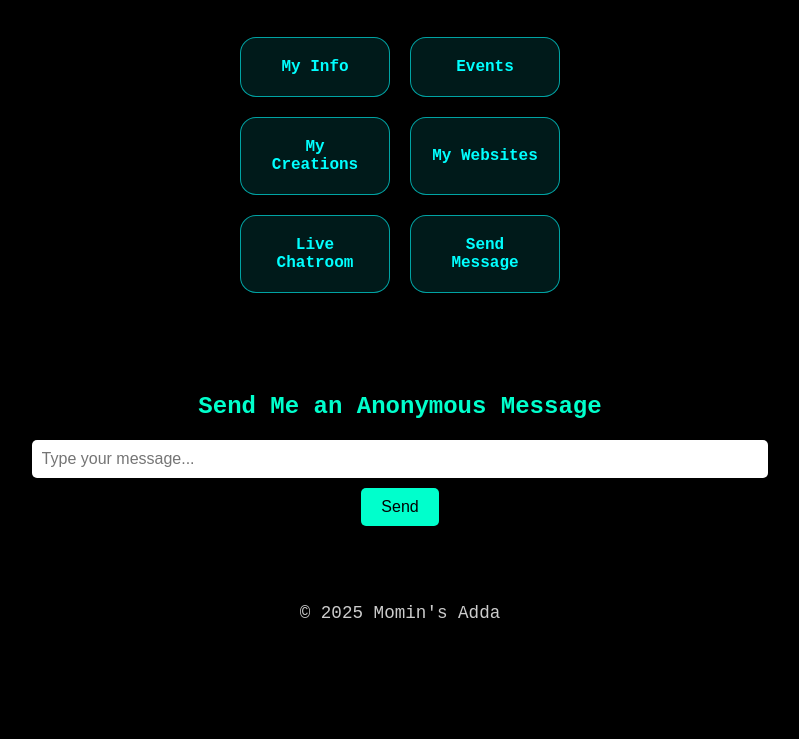
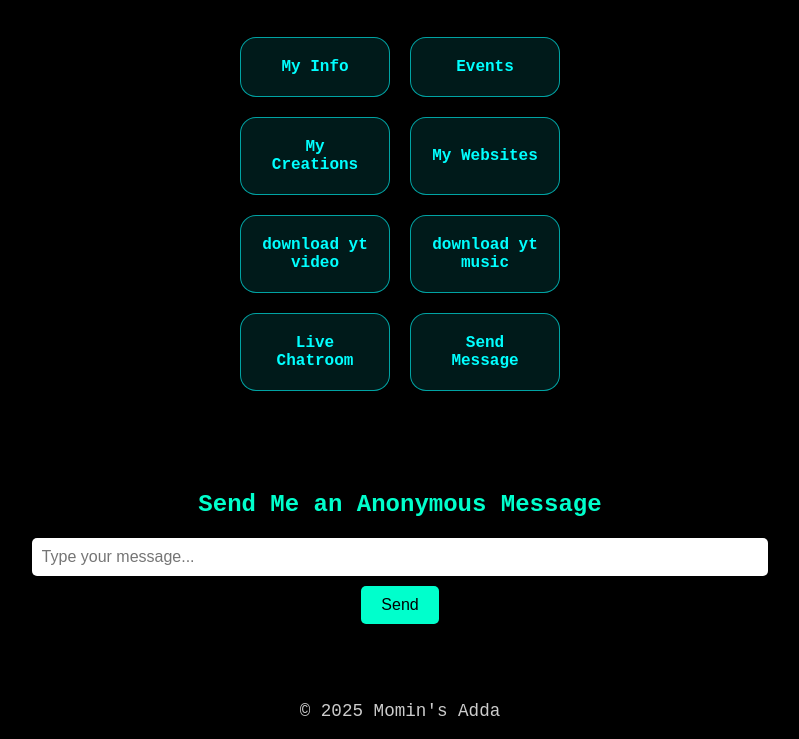
Before and after one commit to momin-AM/web, a website: page index.html in a window 1280 px wide. Shown: the part 160-899 px from the top of the page, without its empty margins (240-1039 px from the left). Before the commit the page ends 801 px from the top, so only its background shows below. Drawn offline with Linux system fonts and the light colour scheme; no server answers.

Commit message:
Update index.html

```diff
--- a/index.html
+++ b/index.html
@@ -126,6 +126,8 @@
     <a href="events.html">Events</a>
     <a href="creations.html">My Creations</a>
     <a href="websites.html">My Websites</a>
+    <a href="ytvideo.html">download yt video</a>
+    <a href="ytaudio.html">download yt music</a>
     <a href="chatroom.html">Live Chatroom</a>
     <a href="#msgbox">Send Message</a>
   </div>
```
